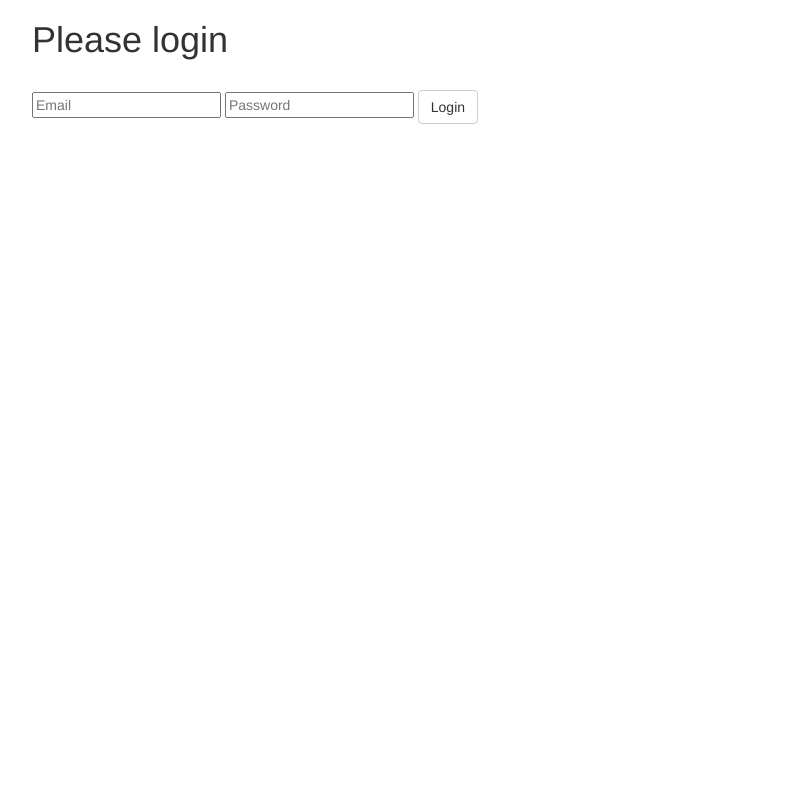
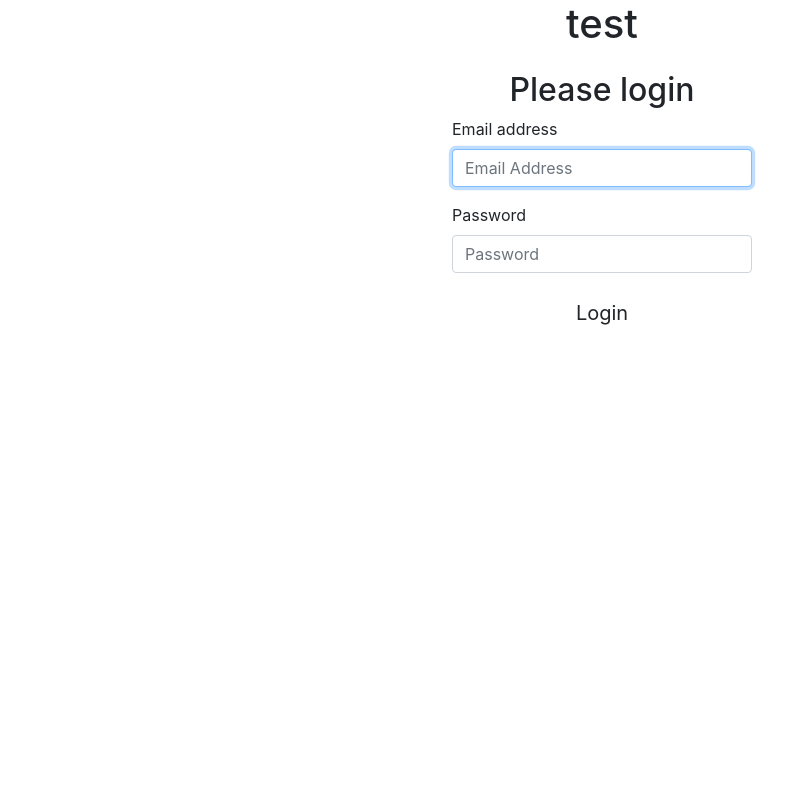
Before and after one commit to Capstone-S13/flask, a Flask app: page / in a window 1280 px wide. Shown: the whole page, without its empty margins (38-825 px from the left). Run offline with Flask 2, Linux system fonts and the light colour scheme; some libraries are stand-ins or nearby versions.

Commit message:
login page

```diff
--- a/static/css/main.css
+++ b/static/css/main.css
@@ -1,4 +1,12 @@
-body {
+*{
+    box-sizing: border-box;
+    padding: 0;
     margin: 0;
-    font-family: sans-serif;
 }
+
+.form-signin {
+    width: 100%;
+    max-width: 330px;
+    padding: 15px;
+    margin: auto;
+}
--- a/templates/base.html
+++ b/templates/base.html
@@ -4,10 +4,19 @@
     <meta charset="UTF-8">
     <meta name="viewport" content="width=device-width, initial-scale=1.0">
     <meta http-equiv="X-UA-Compatible" content="ie=edge">
-    <link rel+"stylesheet" href="{{ url_for('static', filename='css/main.css') }}"
+    <link rel="stylesheet" href="{{ url_for('static', filename='css/main.css') }}">
+    <link href="../../dist/css/bootstrap.min.css" rel="stylesheet">
+    <!-- BOOTSTRAP -->
+    <link rel="stylesheet" href="https://cdn.jsdelivr.net/npm/bootstrap@4.1.3/dist/css/bootstrap.min.css" integrity="sha384-MCw98/SFnGE8fJT3GXwEOngsV7Zt27NXFoaoApmYm81iuXoPkFOJwJ8ERdknLPMO" crossorigin="anonymous">
     {% block head %}{% endblock %}
 </head>
 <body>
-    {% block body %}{% endblock %}
+    <script src="https://code.jquery.com/jquery-3.3.1.slim.min.js" integrity="sha384-q8i/X+965DzO0rT7abK41JStQIAqVgRVzpbzo5smXKp4YfRvH+8abtTE1Pi6jizo" crossorigin="anonymous"></script>
+    <script src="https://cdn.jsdelivr.net/npm/popper.js@1.14.3/dist/umd/popper.min.js" integrity="sha384-ZMP7rVo3mIykV+2+9J3UJ46jBk0WLaUAdn689aCwoqbBJiSnjAK/l8WvCWPIPm49" crossorigin="anonymous"></script>
+    <script src="https://cdn.jsdelivr.net/npm/bootstrap@4.1.3/dist/js/bootstrap.min.js" integrity="sha384-ChfqqxuZUCnJSK3+MXmPNIyE6ZbWh2IMqE241rYiqJxyMiZ6OW/JmZQ5stwEULTy" crossorigin="anonymous"></script>
+    <h1>test</h1>
+    {% block content %}
+
+    {% endblock %}
 </body>
 </html>
--- a/templates/login.html
+++ b/templates/login.html
@@ -1,23 +1,34 @@
-<html>
+<!doctype html>
+<html lang="en">
   <head>
-    <title>Flask Intro - login page</title>
+    <title>Capstone S13 Demo App</title>
     <meta name="viewport" content="width=device-width, initial-scale=1.0">
     <link href="static/bootstrap.min.css" rel="stylesheet" media="screen">
+
   </head>
-  <body>
-    <div class="container">
-      <h1>Please login</h1>
-      <br>
-      <form action="" method="post">
-        <input type="text" placeholder="Email" name="email" value="{{
-          request.form.email }}">
-         <input type="password" placeholder="Password" name="password" value="{{
-          request.form.password }}">
-        <input class="btn btn-default" type="submit" value="Login">
+  <body class="text-center">
+    {% extends "base.html" %}
+    {% block content %}
+      <form action="" method="post" class="form-signin">
+        <h2>Please login</h2>
+        <div class="form-group text-left">
+          <label for="inputEmail">Email address</label>
+          <input type="email" id="inputEmail" class="form-control" placeholder="Email Address" name="email"
+          value="{{request.form.email }}" required autofocus>
+        </div>
+
+        <div class="form-group mb-3 text-left">
+          <label for="inputPassword">Password</label>
+          <input type="password" id="inputPassword" placeholder="Password" class="form-control" name="password" value="{{
+            request.form.password }}">
+
+        </div>
+
+        <input class="btn btn-lg btn-block" type="submit" value="Login">
       </form>
       {% if error %}
         <p class="error"><strong>Error:</strong> {{ error }}
       {% endif %}
-    </div>
+    {% endblock %}
   </body>
 </html>
```
